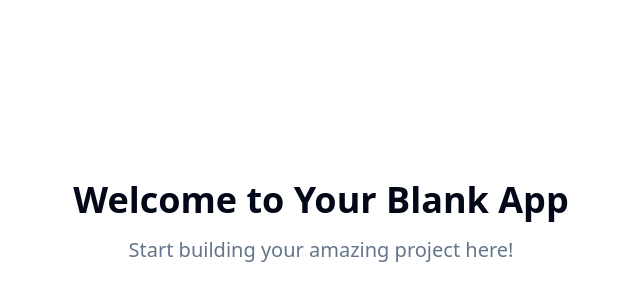
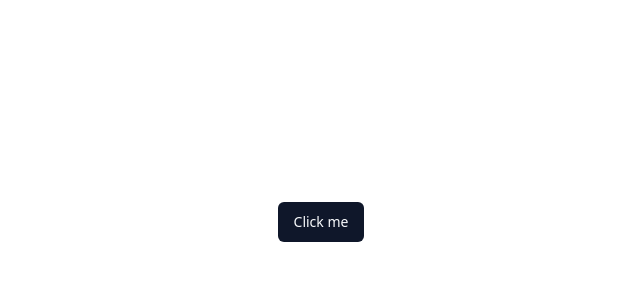
Before and after one commit to Shivpatel1002/sgp-frontend, a React (Vite) app: page / in a window 1280 px wide. Shown: the part 178-478 px from the top of the page, without its empty margins (319-959 px from the left). Built offline with nearby package versions, Linux system fonts and the light colour scheme.

Commit message:
Create a simple button
Implement a basic button component.

```diff
--- a/src/pages/Index.tsx
+++ b/src/pages/Index.tsx
@@ -1,11 +1,10 @@
-// Update this page (the content is just a fallback if you fail to update the page)
+import { Button } from "@/components/ui/button";
 
 const Index = () => {
   return (
     <div className="min-h-screen flex items-center justify-center bg-background">
       <div className="text-center">
-        <h1 className="text-4xl font-bold mb-4">Welcome to Your Blank App</h1>
-        <p className="text-xl text-muted-foreground">Start building your amazing project here!</p>
+        <Button>Click me</Button>
       </div>
     </div>
   );
```
